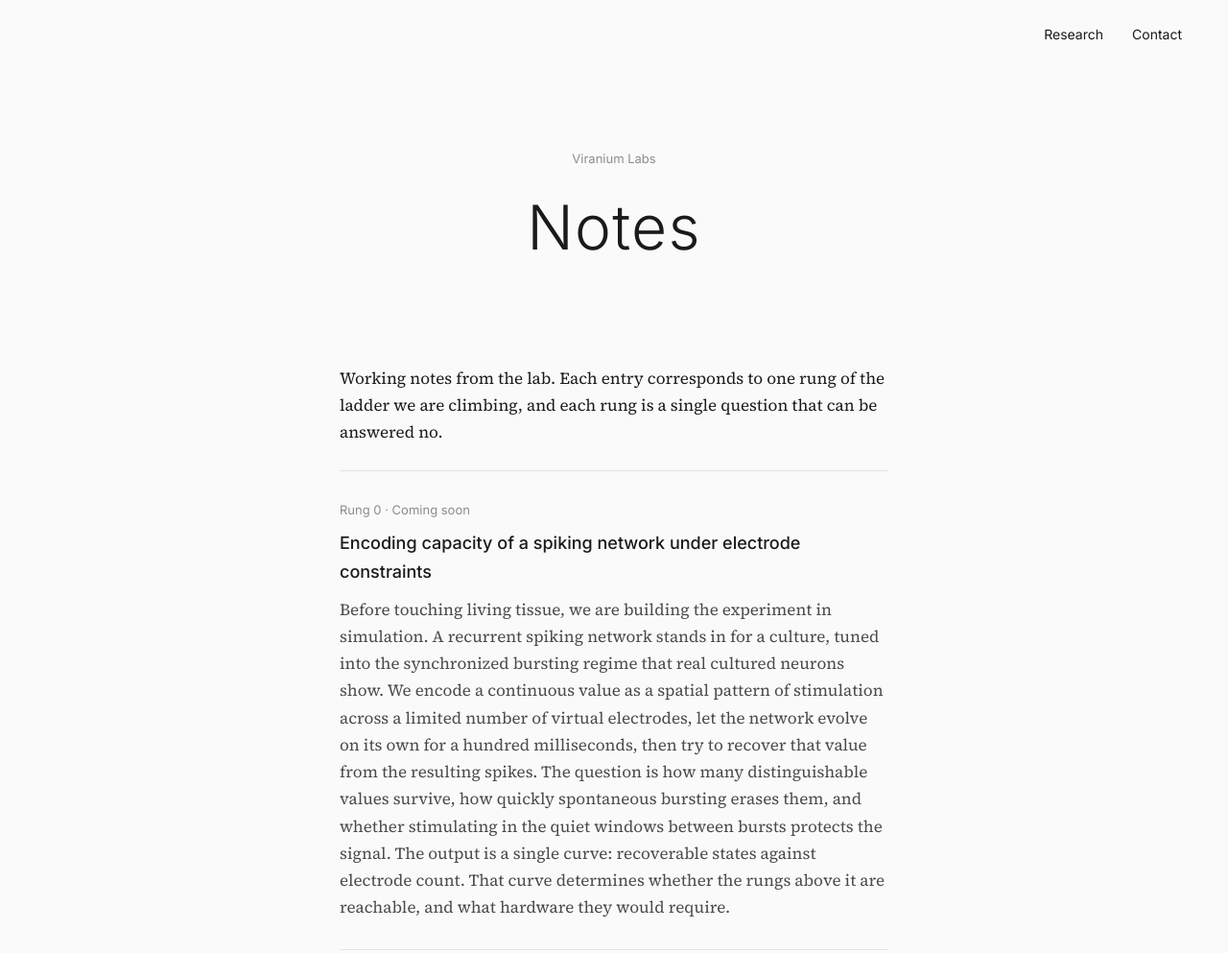
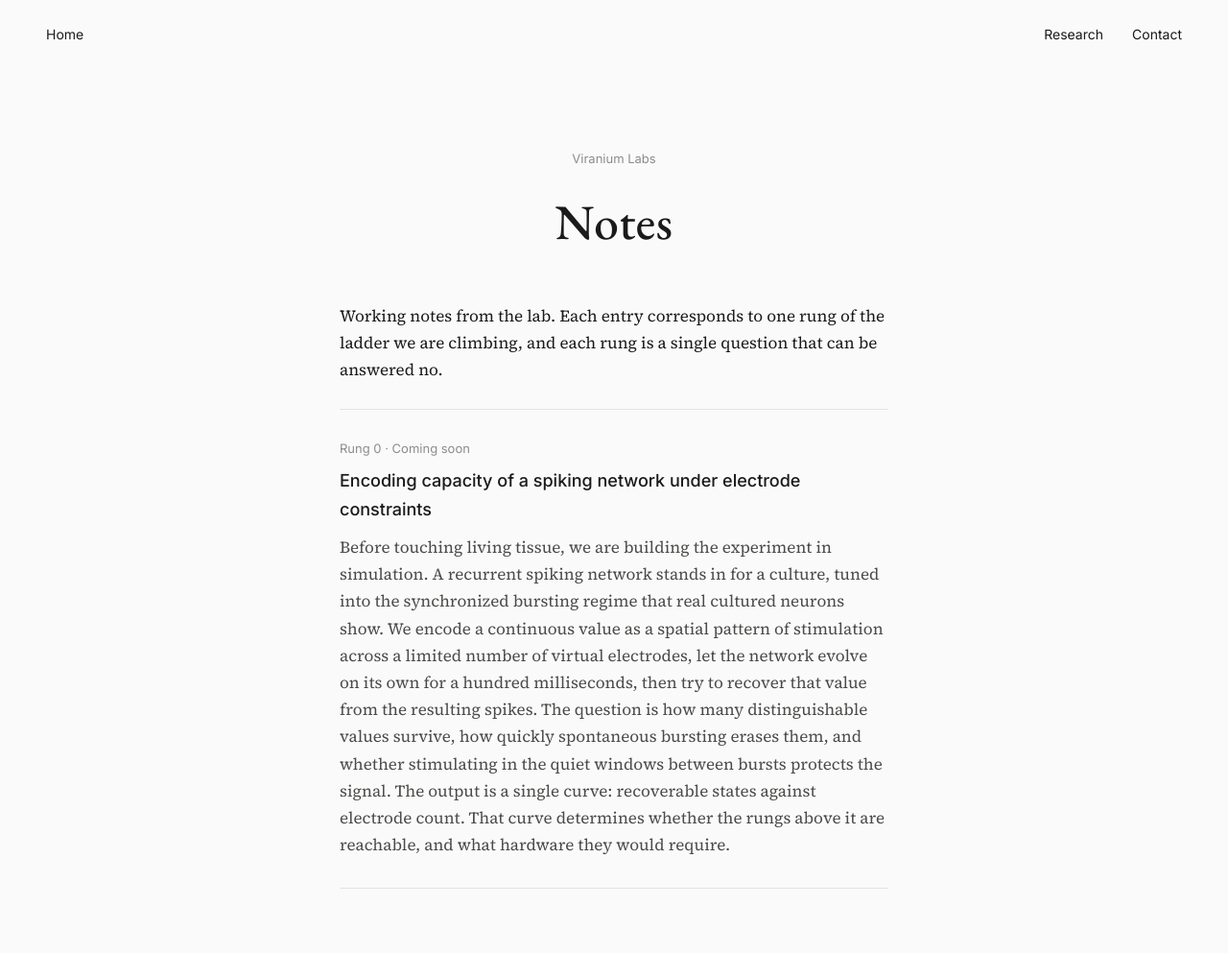
Before and after one commit to probnotas/viraniumlabs, a plain HTML site: page notes.html in a window 1280 px wide. Shown: the top 993 px of the page at 96% size. Drawn offline with nearby package versions, Linux system fonts and the light colour scheme.

Commit message:
Add Home nav link on subpages; EB Garamond wordmark; tighten title-body gap
Co-Authored-By: Claude Fable 5 <noreply@anthropic.com>

```diff
--- a/notes.html
+++ b/notes.html
@@ -9,6 +9,7 @@
 <body>
 
 <nav class="nav">
+  <a class="home" href="index.html">Home</a>
   <a href="index.html#research">Research</a>
   <a href="mailto:viranium.labs@gmail.com">Contact</a>
 </nav>
--- a/style.css
+++ b/style.css
@@ -1,4 +1,4 @@
-@import url('https://fonts.googleapis.com/css2?family=Inter:wght@300;400;500&family=Source+Serif+4:ital,opsz,wght@0,8..60,300..500;1,8..60,400&display=swap');
+@import url('https://fonts.googleapis.com/css2?family=EB+Garamond:wght@400;500&family=Inter:wght@300;400;500&family=Source+Serif+4:ital,opsz,wght@0,8..60,300..500;1,8..60,400&display=swap');
 
 * { margin:0; padding:0; box-sizing:border-box; }
 html { scroll-behavior: smooth; }
@@ -36,6 +36,8 @@ body {
   padding-bottom: 2px;
 }
 
+.nav a.home { margin-right: auto; }
+
 .nav a::after {
   content: '';
   position: absolute;
@@ -53,16 +55,16 @@ body {
 }
 
 .wordmark h1 {
-  font-family: 'Inter', sans-serif;
-  font-size: clamp(52px, 8.5vw, 128px);
-  font-weight: 300;
-  letter-spacing: 0.02em;
-  line-height: 1.05;
+  font-family: 'EB Garamond', serif;
+  font-size: clamp(40px, 7.4vw, 95px);
+  font-weight: 500;
+  letter-spacing: 0.01em;
+  line-height: 1.1;
   color: #1A1A1A;
 }
 
 .wordmark h1.sub {
-  font-size: clamp(38px, 5vw, 66px);
+  font-size: clamp(30px, 4vw, 52px);
 }
 
 .wordmark .back {
@@ -80,7 +82,7 @@ body {
 main {
   max-width: 620px;
   margin: 0 auto;
-  padding: 110px 24px 0;
+  padding: 56px 24px 0;
 }
 
 main p { margin-bottom: 26px; }
@@ -193,7 +195,7 @@ footer {
   .nav { padding: 16px 24px; gap: 22px; }
   .nav a { font-size: 13px; }
   .wordmark { padding-top: 110px; }
-  main { padding-top: 76px; }
+  main { padding-top: 44px; }
   h2 { font-size: 25px; margin-top: 56px; }
   footer { margin-top: 110px; padding: 0 24px 44px; }
   .cols { gap: 44px; }
```
Also changed, not shown: privacy.html (+1 -0 lines), terms.html (+1 -0 lines).
